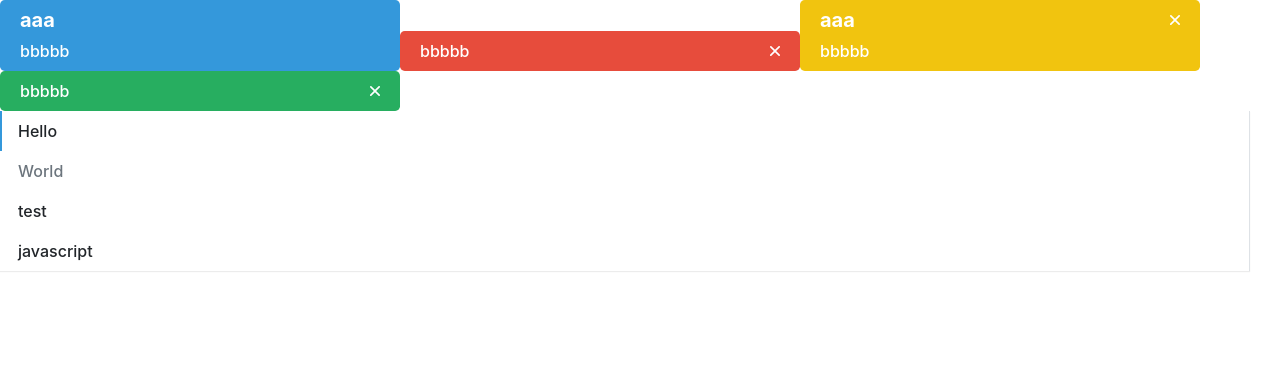
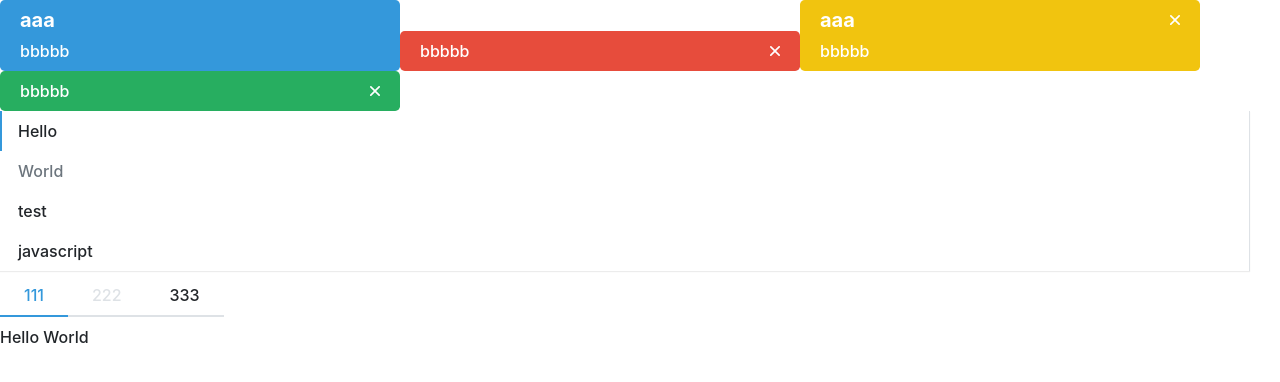
Before and after one commit to Ken-HH24/Flame-Deisgn, a React (Create React App) app: page / in a window 1280 px wide. Shown: the top 382 px of the page. Built offline with nearby package versions, Linux system fonts and the light colour scheme.

Commit message:
feat: Tabs

```diff
--- a/src/App.tsx
+++ b/src/App.tsx
@@ -3,6 +3,8 @@ import Alert, { AlertType } from './components/Alert/alert';
 import Menu from './components/Menu/menu';
 import MenuItem from './components/Menu/menuItem';
 import SubMenu from './components/Menu/subMenu';
+import Tabs from './components/Tabs/tabs';
+import TabItem from './components/Tabs/tabItem';
 
 function getAlert() {
   return (
@@ -34,25 +36,25 @@ function getMenu() {
   return (
     <div id='menu-wrapper'>
       <Menu mode='vertical' onSelect={(index)=>{alert(index)}}>
-        <MenuItem>
-          Hello
-        </MenuItem>
-        <MenuItem disabled>
-          World
-        </MenuItem>
+        <MenuItem>Hello</MenuItem>
+        <MenuItem disabled>World</MenuItem>
         <SubMenu title='test'>
-          <MenuItem>
-            testa
-          </MenuItem>
-          <MenuItem>
-            testbcsdf
-          </MenuItem>
+          <MenuItem>testa</MenuItem>
+          <MenuItem>testbcsdf</MenuItem>
         </SubMenu>
-        <MenuItem index='5'>
-          javascript
-        </MenuItem>
+        <MenuItem index='5'>javascript</MenuItem>
       </Menu>
     </div>
+  )
+}
+
+const getTabs = () => {
+  return (
+    <Tabs>
+      <TabItem label='111'>Hello World</TabItem>
+      <TabItem label='222' disabled>See you</TabItem>
+      <TabItem label='333'>Bye Bye</TabItem>
+    </Tabs>
   )
 }
 
@@ -61,6 +63,7 @@ function App() {
     <div className="App">
       {getAlert()}
       {getMenu()}
+      {getTabs()}
     </div>
   );
 }
--- /dev/null
+++ b/src/components/Tabs/_style.scss
@@ -0,0 +1,43 @@
+.tabs {
+    .tab-item-navbar {
+        display: flex;
+        list-style: none;
+        padding: 0;
+        margin: 0;
+
+        .tab-item-label {
+            box-sizing: border-box;
+            padding: 0.75rem 1.5rem 0.5rem 1.5rem;
+            border-bottom: 2px solid $gray-300;
+            cursor: pointer;
+
+            &.active,
+            &:hover {
+                border-bottom: 2px solid $primary;
+                color: $primary;
+            }
+
+            &.disabled {
+                color: $gray-300;
+                pointer-events: none;
+            }
+        }
+
+        &.card {
+            .tab-item-label.active {
+                border-bottom: none;
+                border-top: 2px solid $gray-300;
+                border-left: 2px solid $gray-300;
+                border-right: 2px solid $gray-300;
+            }
+
+            .tab-item-label:hover {
+                border-bottom: inherit;
+            }
+        }
+    }
+
+    .tab-item-content {
+        padding: 0.5rem 0;
+    }
+}
--- /dev/null
+++ b/src/components/Tabs/tabItem.tsx
@@ -0,0 +1,23 @@
+import React from 'react';
+import classNames from '../../utils/classNames';
+
+export interface TabItemProps {
+    label: string;
+    index?: number;
+    disabled?: boolean;
+    className?: string;
+}
+
+const TabItem: React.FC<TabItemProps> = (props) => {
+    const { className, children } = props;
+    const classes = classNames('tab-item-content', className);
+
+    return (
+        <div className={classes}>
+            {children}
+        </div>
+    )
+}
+
+TabItem.displayName = 'TabItem';
+export default TabItem;
--- /dev/null
+++ b/src/components/Tabs/tabs.tsx
@@ -0,0 +1,81 @@
+import React, { useState } from 'react';
+import classNames from '../../utils/classNames';
+import { TabItemProps } from './tabItem';
+
+type TabsMode = 'default' | 'card';
+type selectCallback = (index: number) => void;
+
+export interface TabsProps {
+    defaultActiveIndex?: number;
+    onSelect?: selectCallback;
+    className?: string;
+    mode?: TabsMode;
+}
+
+const Tabs: React.FC<TabsProps> = (props) => {
+    const { defaultActiveIndex, onSelect, mode, className, children } = props;
+    const [activeIndex, setActiveIndex] = useState(defaultActiveIndex);
+
+    const renderNavbar = () => {
+        const navbarElement = React.Children.map(children, (child, index) => {
+            const childrenElement = child as React.FunctionComponentElement<TabItemProps>;
+            const { displayName } = childrenElement.type;
+            const elementIndex = childrenElement.props.index || index;
+            const navbarClasses = classNames('tab-item-label', {
+                'active': elementIndex === activeIndex,
+                'disabled': childrenElement.props.disabled
+            });
+
+            const handleLabelClick = () => {
+                setActiveIndex(elementIndex);
+                if (onSelect) {
+                    onSelect(elementIndex);
+                }
+            }
+
+            if (displayName === 'TabItem') {
+                return (
+                    <li
+                        className={navbarClasses}
+                        onClick={handleLabelClick}
+                    >
+                        {childrenElement.props.label}
+                    </li>
+                )
+            } else {
+                console.error('Tabs Component should not have a child witch is not a TabItem Component');
+            }
+        });
+
+        return navbarElement;
+    }
+
+    const renderContent = () => {
+        return React.Children.map(children, (child, index) => {
+            if (index === activeIndex) {
+                const childrenElement = child as React.FunctionComponentElement<TabItemProps>;
+                return (
+                    <React.Fragment>
+                        {childrenElement}
+                    </React.Fragment>
+                )
+            }
+        })
+    }
+
+    const classes = classNames('tabs', className);
+    return (
+        <div className={classes}>
+           <ul className={`tab-item-navbar ${mode}`}>
+                {renderNavbar()}
+            </ul>
+            {renderContent()}
+        </div>
+    )
+}
+
+Tabs.defaultProps = {
+    defaultActiveIndex: 0,
+    mode: 'default'
+}
+export default Tabs;
--- a/src/styles/index.scss
+++ b/src/styles/index.scss
@@ -15,3 +15,6 @@
 
 // menu
 @import "../components/Menu/style";
+
+// tabs
+@import "../components/Tabs/style";
```
